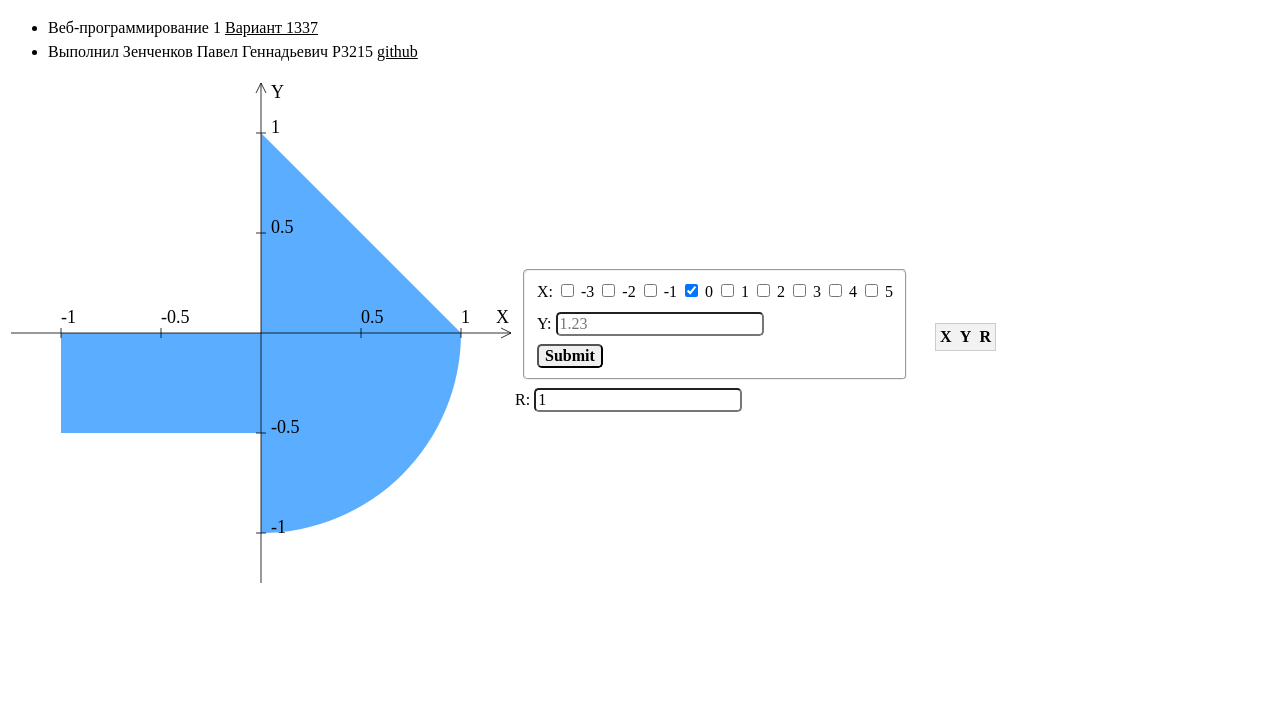
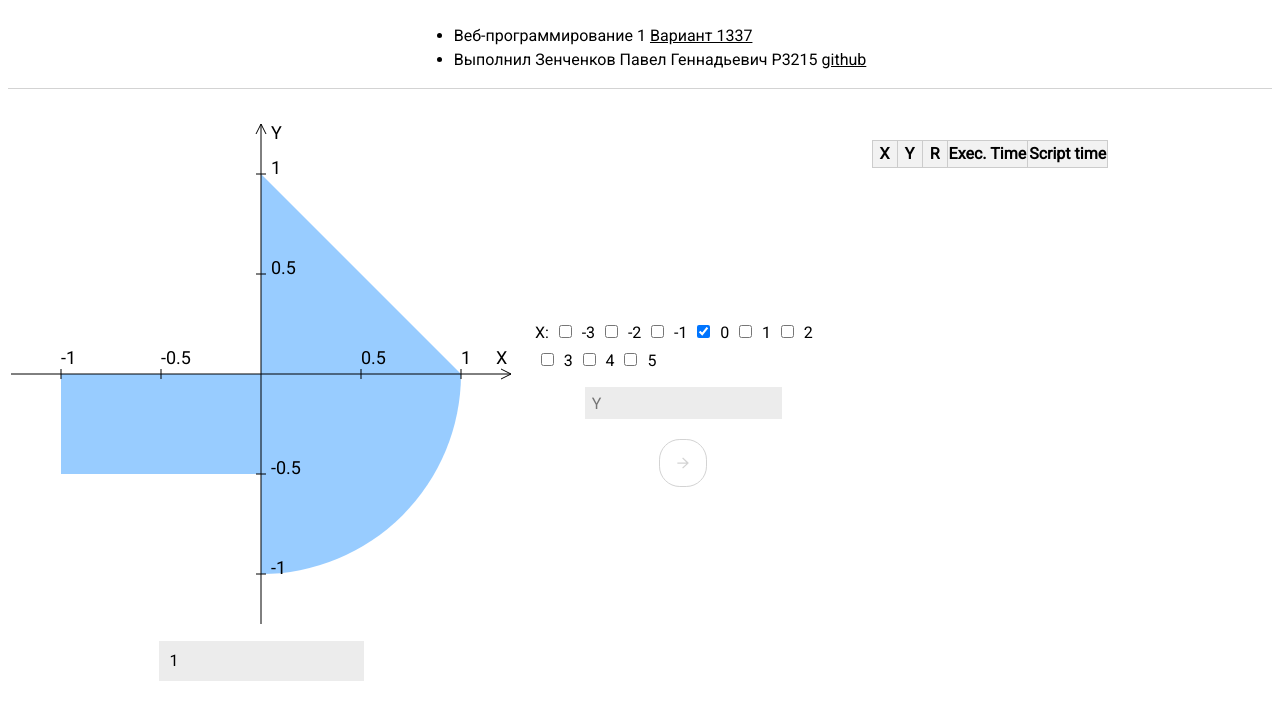
Before and after one commit to Nafine/web1, a plain HTML site: page root/webapp/static/index.html in a window 1280 px wide. Drawn offline with Linux system fonts and the light colour scheme.

Commit message:
front almost done

```diff
--- a/root/webapp/js/graph/graph.js
+++ b/root/webapp/js/graph/graph.js
@@ -9,9 +9,9 @@ const canvasCfg = {
 $(draw)
 
 function initStyles() {
-    ctx.fillStyle = "rgba(51,153,255,0.8)";
-    ctx.strokeStyle = "rgba(0,0,0,0.8)";
-    ctx.font = "18px serif";
+    ctx.fillStyle = "rgba(51,153,255,0.5)";
+    ctx.strokeStyle = "rgba(0,0,0,1)";
+    ctx.font = "18px Roboto";
 }
 
 function refresh(r) {
--- a/root/webapp/js/input/input.js
+++ b/root/webapp/js/input/input.js
@@ -38,7 +38,7 @@ $('#form').on('submit', function (e) {
     let r = $('input[name="r"]').val();
 
     $('#requestTable').prepend(
-        `<tr><td>${x}</td><td>${y}</td><td>${r}</td></tr>`
+        `<tr><td>${x}</td><td>${y}</td><td>${r}</td><td>14:88</td><td></td></tr>`
     );
 
     e.preventDefault();
--- a/root/webapp/static/index.html
+++ b/root/webapp/static/index.html
@@ -6,13 +6,19 @@
 
     <title>Web-1</title>
     <style>
+        @import url("https://fonts.googleapis.com/css2?family=Roboto&display=swap");
+
+        :root {
+            --strong-orange: #FF6500;
+            --lightened-strong-orange: oklch(from var(--strong-orange) calc(l * 1.8) c h);
+        }
 
         /* Box sizing rules */
         *,
         *::before,
         *::after {
             box-sizing: border-box;
-            border-radius: 0.3em;
+            font-family: "Roboto", sans-serif;
         }
 
         /* Prevent font size inflation */
@@ -20,6 +26,10 @@
             -moz-text-size-adjust: none;
             -webkit-text-size-adjust: none;
             text-size-adjust: none;
+        }
+
+        header {
+            margin-bottom: 2em;
         }
 
         /* Remove default margin in favour of better control in authored CSS */
@@ -72,6 +82,26 @@
             font-size: inherit;
         }
 
+        input, button,
+        textarea, select {
+            margin: 2%;
+            padding: 2%;
+            border: 1px solid transparent;
+            background-color: rgba(126, 126, 126, 0.15);
+            -webkit-transition: all 0.1s ease;
+            -moz-transition: all 0.1s ease;
+            -o-transition: all 0.1s ease;
+            transition: all 0.1s ease;
+        }
+
+        :is(input, button, textarea, select):hover {
+            border-color: rgba(126, 126, 126, 0.15);
+        }
+
+        input[type="text"] {
+            min-height: 2em;
+        }
+
         /* Make sure textareas without a rows attribute are not tiny */
         textarea:not([rows]) {
             min-height: 10em;
@@ -83,6 +113,7 @@
         }
 
         fieldset {
+            border: 0;
             margin: 0.5em;
 
             * + * {
@@ -90,15 +121,55 @@
             }
         }
 
+        table tr td:nth-child(3) {
+            vertical-align: top;
+        }
+
+        .btn-submit {
+            background: transparent;
+            border-color: lightgray;
+
+            border-radius: 1.3em;
+            padding: 5%;
+
+            &:hover {
+                background-color: oklch(from var(--strong-orange) calc(l * 1.8) c h);
+                color: oklch(from var(--strong-orange) calc(l * 0.5) c h);
+
+                svg {
+                    fill: white;
+                }
+            }
+
+            svg {
+                display: block;
+                width: 16px;
+                height: 16px;
+                fill: lightgray;
+            }
+        }
+
+        .center-aligner {
+            display: flex;
+            justify-content: center;
+            flex-direction: column;
+            align-items: center;
+            flex-wrap: wrap;
+            width: 100%;
+        }
+
         #requestTable {
+            position: absolute;
+
             border: 1px solid #ccc;
             border-collapse: collapse;
             margin: 1em;
 
             td, th {
-                width: 20px;
+                min-width: 25px;
                 text-align: center;
                 border-bottom: 1px solid #ccc;
+                border-right: 1px solid #ccc;
                 border-radius: 0;
             }
 
@@ -106,22 +177,33 @@
                 background-color: #f2f2f2;
             }
         }
+
+        #main-header {
+            border-bottom: 1px solid lightgray;
+        }
     </style>
 </head>
 <body>
 <header>
+    <div id="main-header" class="center-aligner">
         <ul>
             <li>Веб-программирование 1 <a href="variant.html">Вариант 1337</a></li>
             <li>Выполнил Зенченков Павел Геннадьевич P3215 <a href="https://github.com/Nafine/web1">github</a></li>
         </ul>
+    </div>
 </header>
 <main>
     <table>
         <tr>
             <td>
                 <canvas class="graph" id="graph" width="500" height="500"></canvas>
+                <div class="input center-aligner" id="r">
+                    <input type="text" id="r-input" name="r" pattern="\s*\d+(.\d+)?" placeholder="R" value="1" required>
+                    <p class="err" id="r-err" hidden>Radius must be between 1 and 4!</p>
+                </div>
             </td>
             <td>
+                <div class="center-aligner">
                     <fieldset>
                         <form id="form" autocomplete="off">
                             <div class="input" id="x">
@@ -146,38 +228,40 @@
                                 <label for="5">5</label>
                             </div>
                             <div class="input" id="y">
-                            <label>
-                                Y:
+                                <div class="center-aligner">
                                     <input type="text" id="y-input" name="y" pattern="\s*\d+(.\d+)?"
-                                       placeholder="1.23" required>
-                            </label>
+                                           placeholder="Y" required>
+                                </div>
                                 <p class="err" id="y-err" hidden>Y coord must be between -5 and 5!</p>
                             </div>
+                            <div class="center-aligner">
                                 <button type="submit" id="submit" class="btn-submit" formmethod="get">
-                            <strong>Submit</strong>
+                                    <svg role="img" viewBox="0 0 32 32" xmlns="http://www.w3.org/2000/svg"
+                                         aria-label="forward">
+                                        <path d="M22.8011 14.75L14.2234 6.70971L16.0474 5L26.8695 15.1441C27.3732 15.6163 27.3732 16.3817 26.8695 16.8538L16.0474 26.998L14.2234 25.2883L22.7989 17.25H4.75V14.75H22.8011Z"></path>
+                                    </svg>
                                 </button>
+                            </div>
                         </form>
                     </fieldset>
-                <div class="input" id="r">
-                    <label>
-                        R:
-                        <input type="text" id="r-input" name="r" pattern="\s*\d+(.\d+)?" value="1" required>
-                    </label>
-                    <p class="err" id="r-err" hidden>Radius must be between 1 and 4!</p>
                 </div>
             </td>
             <td>
+                <div style="display: grid; align-items: start;">
                     <table id="requestTable">
                         <thead>
                         <tr>
                             <th>X</th>
                             <th>Y</th>
                             <th>R</th>
+                            <th>Exec. Time</th>
+                            <th>Script time</th>
                         </tr>
                         </thead>
                         <tbody>
                         </tbody>
                     </table>
+                </div>
             </td>
         </tr>
     </table>
```
Lines whose indentation alone changed are shown as unchanged.
